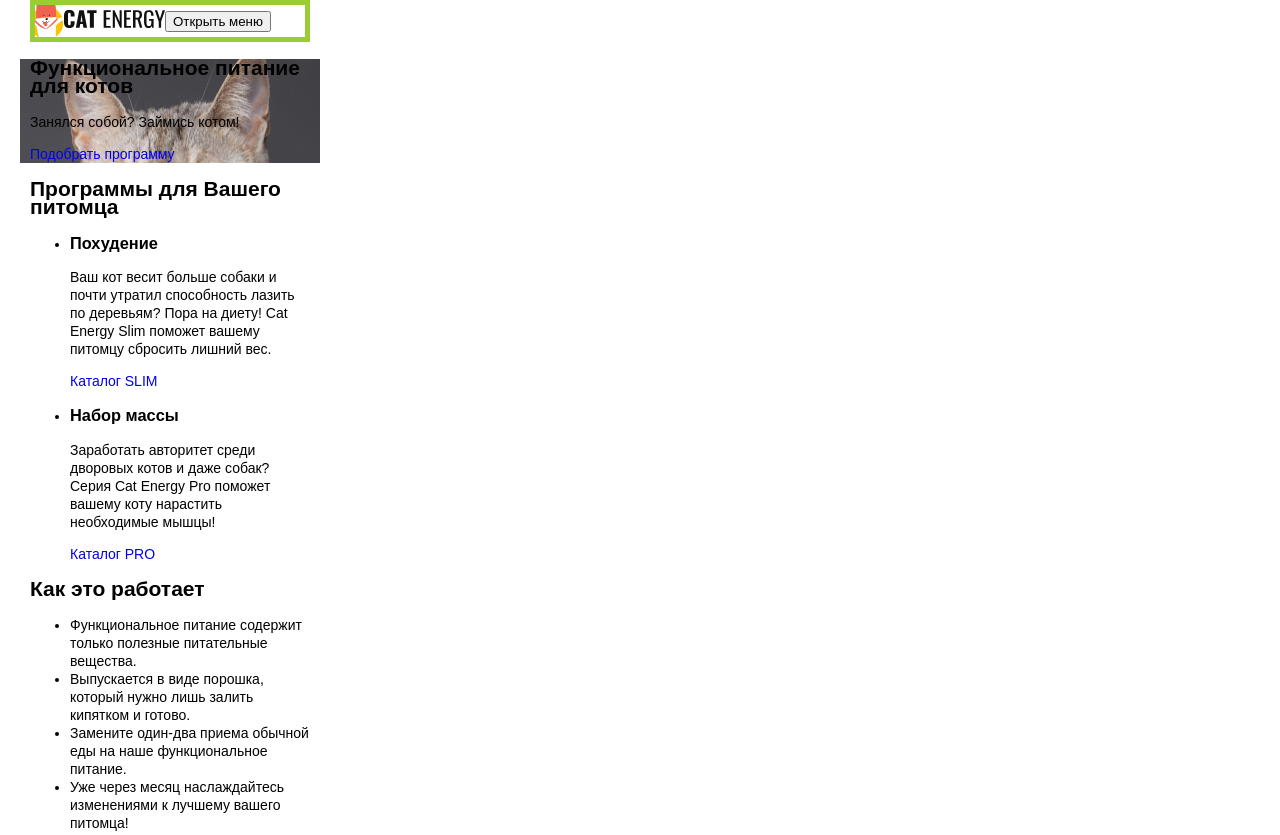
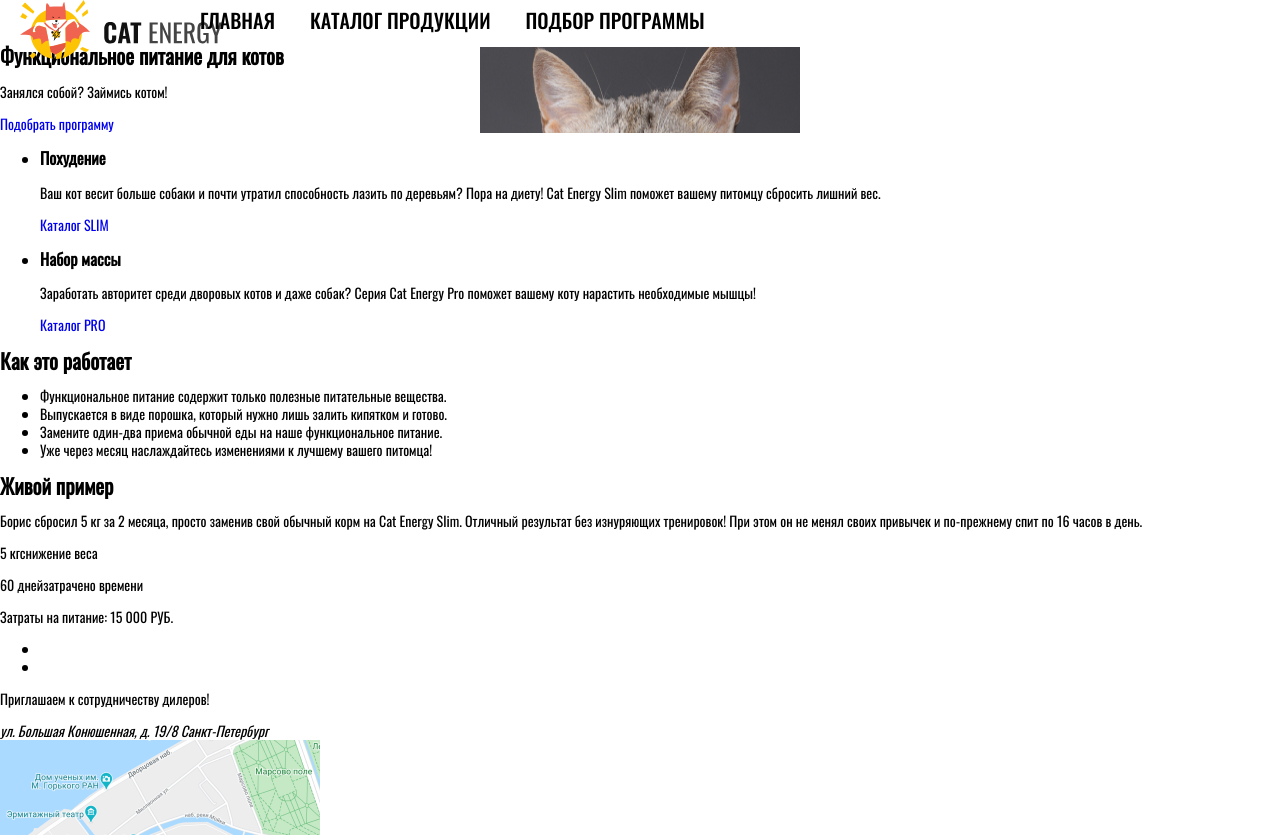
Before and after one commit to gruzd777/1463253-cat-energy-22, a website: page source/index.html in a window 1280 px wide. Shown: the top 835 px of the page. Drawn offline with nearby package versions, Linux system fonts and the light colour scheme; files that its build step writes are made by us from their sources.

Commit message:
Начал нормально стилизовать

```diff
--- a/source/index.html
+++ b/source/index.html
@@ -10,21 +10,16 @@
 
 <body class="page-body">
   <header class="page-header">
-    <div class="container page-header__flex-container">
-      <div class="page-header__logo">
-        <a class="page-header__logo-link">
-          <img src="./img/logo-mobile-pic.svg" width="34" height="38" alt="Логотип">
+        <a class="page-header__logo">
+          <picture>
+            <source srcset="./img/logo-desktop.svg" media="(min-width: 1200px)">
+            <source srcset="./img/logo-tablet.svg" media="(min-width: 768px)">
+            <img class="page-header__logo-img" src="./img/logo-mobile-pic.svg" alt="Cat Energy">
+           </picture>
         </a>
-      </div>
-      <div class="page-header__logo">
-        <a class="page-header__logo-link">
-          <img src="./img/logo-mobile-text.svg" width="101" height="18" alt="Cat Energy">
-        </a>
-      </div>
       <div class="page-header__nav">
         <nav class="main-nav">
-          <button class="main-nav__toggle" type="button">
-            <span class="visually-hidden">Открыть меню</span>
+          <button class="main-nav__toggle" type="button" aria-label="Открыть/закрыть меню">
           </button>
           <ul class="main-nav__list">
             <li class="main-nav__item">
@@ -39,7 +34,6 @@
           </ul>
         </nav>
       </div>
-    </div>
   </header>
   <main class="page-main">
     <section class="promo">
--- a/source/sass/blocks/main-nav.scss
+++ b/source/sass/blocks/main-nav.scss
@@ -1,6 +1,51 @@
+.main-nav {
+  position: relative;
+}
+
+.main-nav__toggle {
+  position: absolute;
+  width: 24px;
+  height: 18px;
+  display: block;
+  cursor: pointer;
+  right: 20px;
+  top: -30px;
+}
+
 .main-nav__list {
   margin: 0;
   padding: 0;
   list-style: none;
-  display: none;
 }
+
+.main-nav__item {
+  border-top: 1px solid #E6E6E6;
+}
+
+
+.main-nav__link {
+  color: $basic-black;
+  text-align: center;
+  text-transform: uppercase;
+  display: block;
+  padding: 22px 0 24px 0;
+  font-family: "Oswald-m";
+  font-style: normal;
+  font-size: 20px;
+  line-height: 20px;
+}
+
+@media (min-width: $tablet) {
+  .main-nav__list {
+    display: flex;
+  }
+
+  .main-nav__item {
+    border: none;
+    margin: 0 35px 0 0;
+  }
+
+  .main-nav__link {
+    padding: 0;
+  }
+}
--- /dev/null
+++ b/source/sass/blocks/page-body.scss
@@ -0,0 +1,15 @@
+.page-body {
+  margin: 0;
+  padding: 0;
+  font-family: "Oswald", Arial, sans-serif;
+  font-size: 14px;
+  line-height: 18px;
+  background-position: top center;
+  color: $basic-black;
+
+  min-height: 100%;
+
+  display: grid;
+  grid-template-rows: min-content 1fr min-content;
+  align-content: start;
+}
--- a/source/sass/blocks/page-header.scss
+++ b/source/sass/blocks/page-header.scss
@@ -1,8 +1,32 @@
 .page-header {
-  &__flex-container {
-    display: flex;
-    align-items: center;
-    outline: 5px solid yellowgreen;
-    outline-offset: -5px;
+  padding-top: 50px;
+  position: relative;
+
+  &::after {
+    content: '';
+    width: 101px;
+    height: 18px;
+    position: absolute;
+    left: 50%;
+    transform: translateX(-50%);
+    display: block;
+    top: 10px;
+    background: url(../img/logo-mobile-text.svg) no-repeat 0 0;
   }
 }
+
+.page-header__logo {
+  position: absolute;
+  top: 0;
+  left: 20px;
+}
+
+@media (min-width: $tablet) {
+  .page-header {
+    padding-top: 10px;
+    padding-left: 200px;
+    &::after {
+      display: none;
+    }
+  }
+}
--- /dev/null
+++ b/source/sass/blocks/page.scss
@@ -0,0 +1,3 @@
+.page {
+  height: 100%;
+}
--- /dev/null
+++ b/source/sass/blocks/visually-hidden.scss
@@ -0,0 +1,12 @@
+.visually-hidden {
+  position: absolute;
+  width: 1px;
+  height: 1px;
+  margin: -1px;
+  border: 0;
+  padding: 0;
+  white-space: nowrap;
+  clip-path: inset(100%);
+  clip: rect(0 0 0 0);
+  overflow: hidden;
+}
--- a/source/sass/global/fonts.scss
+++ b/source/sass/global/fonts.scss
@@ -0,0 +1,15 @@
+@font-face {
+  font-family: 'Oswald';
+  font-style: normal;
+  src: local(''),
+       url('../fonts/oswaldregular.woff2') format('woff2'),
+       url('../fonts/oswaldregular.woff') format('woff');
+}
+
+@font-face {
+  font-family: 'Oswald-m';
+  font-style: normal;
+  src: local(''),
+       url('../fonts/oswaldmedium.woff2') format('woff2'),
+       url('../fonts/oswaldmedium.woff') format('woff');
+}
--- a/source/sass/global/global.scss
+++ b/source/sass/global/global.scss
@@ -1,26 +1,3 @@
-.page {
-  height: 100%;
-}
-
-.page-body {
-  width: 300px;
-  margin: 0 20px;
-  padding: 0;
-  font-family: "PT Sans", Arial, sans-serif;
-  font-size: 14px;
-  line-height: 18px;
-  font-weight: 400;
-  background: $basic-white;
-  background-position: top center;
-  color: $basic-black;
-
-  min-height: 100%;
-
-  display: grid;
-  grid-template-rows: min-content 1fr min-content;
-  align-content: start;
-}
-
 img {
   max-width: 100%;
   height: auto;
@@ -29,21 +6,3 @@
 a {
   text-decoration: none;
 }
-
-.container {
-  width: 280px;
-  margin: 0 auto;
-}
-
-// .visually-hidden {
-//   position: absolute;
-//   width: 1px;
-//   height: 1px;
-//   margin: -1px;
-//   border: 0;
-//   padding: 0;
-//   white-space: nowrap;
-//   clip-path: inset(100%);
-//   clip: rect(0 0 0 0);
-//   overflow: hidden;
-// }
--- a/source/sass/global/variables.scss
+++ b/source/sass/global/variables.scss
@@ -4,3 +4,5 @@
 $basic-white: #ffffff;
 $basic-black: #000000;
 $basic-gray: #EEEEEE;
+$tablet: 768px;
+$desktop: 1200px; //Временно
--- a/source/sass/style.scss
+++ b/source/sass/style.scss
@@ -6,6 +6,9 @@
 
 // Blocks
 
+@import "blocks/page.scss";
+@import "blocks/page-body.scss";
+@import "blocks/visually-hidden.scss";
 @import "blocks/page-header.scss";
 @import "blocks/main-nav.scss";
 @import "blocks/promo.scss";
```
Also changed, not shown: source/img/logo-desktop.svg (added), source/img/logo-tablet.svg (added), 1 other file.
